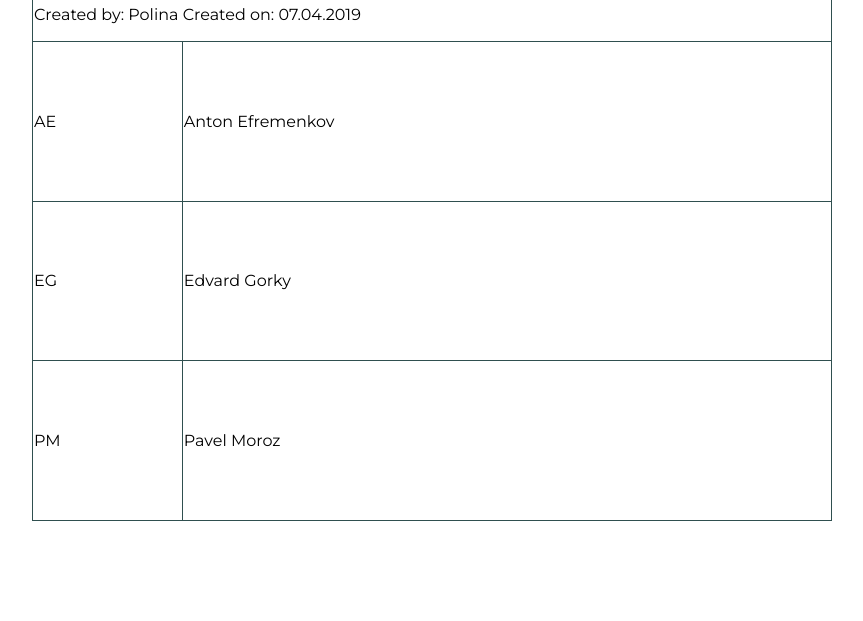
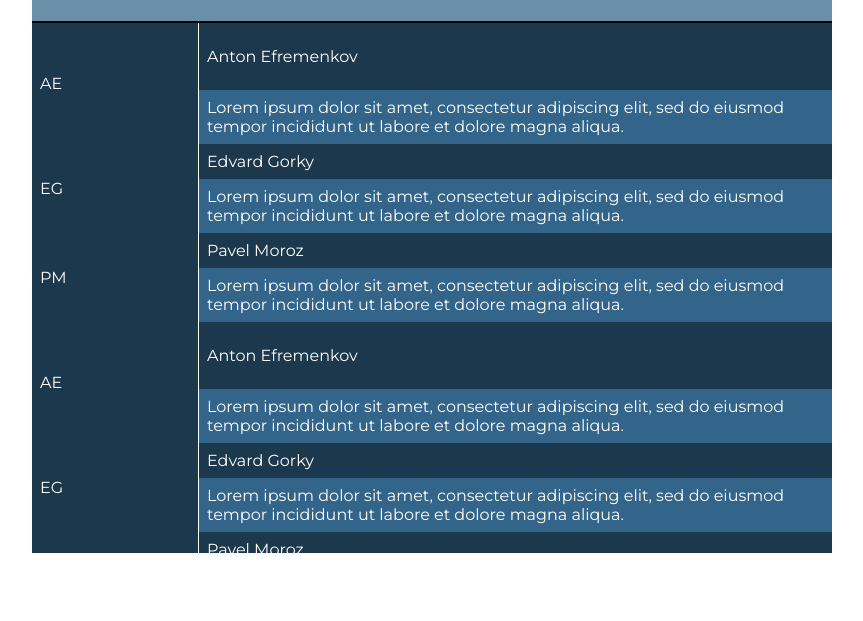
Before and after one commit to polinafraiden/table, a plain HTML site: page index.html in a window 1280 px wide. Shown: the part 179-800 px from the top of the page, without its empty margins (208-1071 px from the left). Drawn offline with Linux system fonts and the light colour scheme.

Commit message:
confirm 2

```diff
--- a/index.html
+++ b/index.html
@@ -7,11 +7,9 @@
 </head>
 
 <body>
-    <div class="flex-table">
-        <table>
-         <col width="150px">
-         <col width="650px">
-            <thead>
+    <div class="parent-table">
+        <table class="scroll">
+            <thead class="top-raw">
                 <tr>
                     <td colspan="2">
                         <h1>Discussion topic: What about Bill?</h1>
@@ -20,18 +18,55 @@
             </thead>
             <tbody>
                 <tr>
-                    <td>AE</td>
-                    <td>Anton Efremenkov</td>
+                    <td rowspan="2" width="150px">AE</td>
+                    <td> <p> Anton Efremenkov</p></td>
+                </tr>
+                    <tr>
+                    <td>Lorem ipsum dolor sit amet, consectetur adipiscing elit, sed do eiusmod tempor incididunt ut labore et dolore magna aliqua.</td>
                 </tr>
                 <tr>
-                    <td>EG</td>
+                    <td rowspan="2">EG</td>
                     <td>Edvard Gorky</td>
                 </tr>
                 <tr>
-                    <td>PM</td>
+                    <td>Lorem ipsum dolor sit amet, consectetur adipiscing elit, sed do eiusmod tempor incididunt ut labore et dolore magna aliqua.</td>
+                </tr>
+                <tr>
+                    <td rowspan="2">PM</td>
                     <td>Pavel Moroz</td>
+                </tr>
+                <tr>
+                    <td>Lorem ipsum dolor sit amet, consectetur adipiscing elit, sed do eiusmod tempor incididunt ut labore et dolore magna aliqua.</td>
+                </tr>
+                <tr>
+                    <td rowspan="2">AE</td>
+                    <td> <p> Anton Efremenkov</p></td>
+                </tr>
+                <tr>
+                    <td>Lorem ipsum dolor sit amet, consectetur adipiscing elit, sed do eiusmod tempor incididunt ut labore et dolore magna aliqua.</td>
+                </tr>
+                <tr>
+                    <td rowspan="2">EG</td>
+                    <td>Edvard Gorky</td>
+                </tr>
+                <tr>
+                    <td>Lorem ipsum dolor sit amet, consectetur adipiscing elit, sed do eiusmod tempor incididunt ut labore et dolore magna aliqua.</td>
+                </tr>
+                <tr>
+                    <td rowspan="2">PM</td>
+                    <td>Pavel Moroz</td>
+                </tr>
+                <tr>
+                    <td>Lorem ipsum dolor sit amet, consectetur adipiscing elit, sed do eiusmod tempor incididunt ut labore et dolore magna aliqua.</td>
+                </tr>
+                <tr>
+                    <td rowspan="2">AE</td>
+                    <td> <p> Anton Efremenkov</p></td>
+                </tr>
+                <tr>
+                    <td>Lorem ipsum dolor sit amet, consectetur adipiscing elit, sed do eiusmod tempor incididunt ut labore et dolore magna aliqua.</td>
+                </tr>
 
-                </tr>
 
             </tbody>
 
--- a/main.css
+++ b/main.css
@@ -3,22 +3,26 @@
 body {
     margin: 0;
     font-family: 'Montserrat', sans-serif;
+    color: #fff;
 }
 
-table {
-    width: 800px;
-    height: 600px;
+table.scroll {
+    border: 2px solid white;
+    border-spacing: 0;
 }
 
+.scroll {
+    background: #1C384C;
+}
 
-table, th, td {
-    border: 1px solid darkslategrey;
+/*
+ table, th, td {
     border-collapse: collapse;
   }
+  */
 
 
-
-  .flex-table {
+  .parent-table {
     width: 100%;
     height: 100%;
     position: fixed;
@@ -30,3 +34,54 @@
     justify-content: center;
     overflow: auto;
 }
+
+
+
+.scroll tbody,
+.scroll thead th {
+    display: block;
+}
+
+.scroll tbody {
+    height: 530px;
+    width: 800px;
+    overflow-y: auto;
+    overflow-x: hidden;
+}
+
+.scroll tbody td {
+    border-right: 1px solid #fff;
+}
+
+
+.scroll thead th:last-child {
+    width: 816px;
+}
+
+
+thead tr th {
+    height: 70px;
+    line-height: 50px;
+}
+
+tbody { border-top: 2px solid black; }
+
+tbody td:last-child, thead th:last-child {
+    border-right: none !important;
+}
+
+
+
+td, th {
+  text-align: left;
+  padding: 8px;
+}
+
+tr:nth-child(even) {
+    background-color: #33658A;
+  }
+
+.top-raw {
+    background-color: #6A8FA9;
+
+}
```
